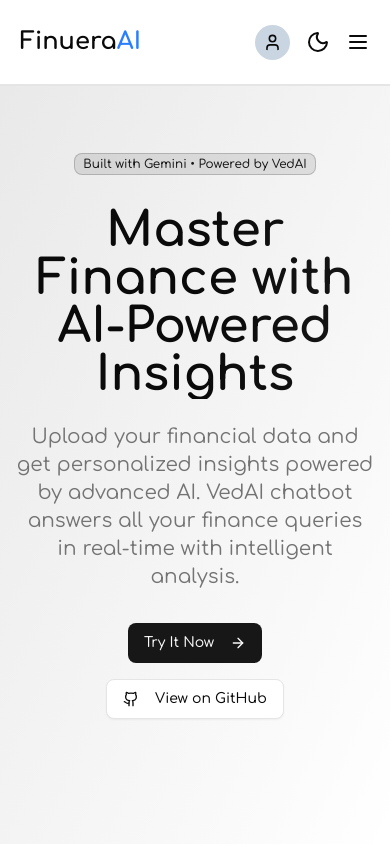
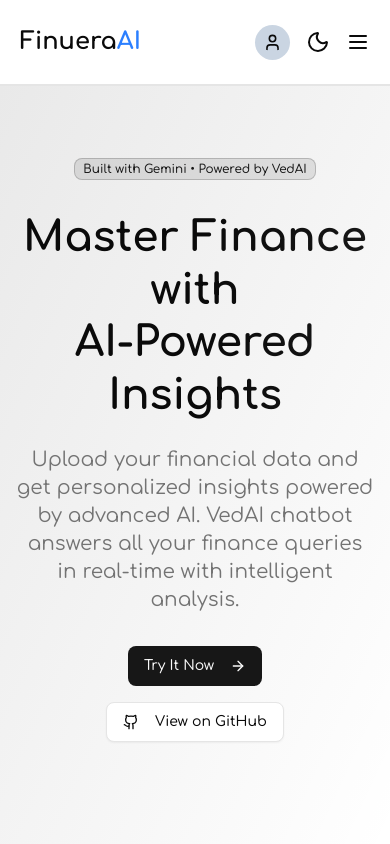
Before and after one commit to TilakRathoure/Finuera, a Next.js app: page / in a window 390 px wide. Shown: the top 844 px of the page. Built offline with nearby package versions, Linux system fonts and the light colour scheme.

Commit message:
make responsive

```diff
--- a/package.json
+++ b/package.json
@@ -16,7 +16,7 @@
     "clsx": "^2.1.1",
     "lucide-react": "^0.536.0",
     "mongoose": "^8.17.0",
-    "next": "15.4.5",
+    "next": "^15.4.2-canary.39",
     "next-auth": "^5.0.0-beta.29",
     "next-themes": "^0.4.6",
     "react": "19.1.0",
--- a/src/components/home/Header.tsx
+++ b/src/components/home/Header.tsx
@@ -23,7 +23,7 @@
   const { dark, setdark } = useContext(DarkModeContext);
 
   return (
-    <div className="fixed z-9 w-full bg-white dark:bg-black border-b-2">
+    <div className="fixed z-5 w-full bg-white dark:bg-black border-b-2">
       <div className="mx-auto h-[10vh] px-5 max-w-[80rem] flex justify-between">
         <div className="text-2xl flex justify-center items-center font-bold">
           <Link href={"/"}>
@@ -64,9 +64,9 @@
       </div>
 
       <ul
-        className={`${
+        className={`z-50 fixed ${
           side ? "right-0" : "-right-[100%]"
-        } fixed transition-all z-10`}
+        } transition-all`}
       >
         <div className="bg-white dark:bg-black h-[100vh] w-[50vw] text-xl flex flex-col gap-2 p-4 justify-start pt-[120px] items-center">
           <X
--- a/src/components/home/Herosection.tsx
+++ b/src/components/home/Herosection.tsx
@@ -6,7 +6,7 @@
 
 const Herosection = () => {
   return (
-    <section className="h-screen flex justify-center items-center  overflow-hidden bg-gradient-to-br from-primary/10 via-primary/5 to-transparent dark:from-primary/20 dark:via-primary/10 dark:to-transparent">
+    <section className="h-screen flex justify-center items-center  overflow-hidden bg-gradient-to-br from-primary/10 via-primary/5 to-transparent dark:from-primary/20 dark:via-primary/10 dark:to-transparent pt-7">
       <div className="max-w-7xl mx-auto px-4 sm:px-6 lg:px-8 py-20 relative">
         <div className="text-center">
           <Badge
@@ -16,7 +16,7 @@
             Built with Gemini • Powered by VedAI
           </Badge>
 
-          <h1 className="text-5xl md:text-7xl font-bold mb-6 bg-gradient-to-r from-foreground via-foreground to-primary bg-clip-text text-transparent">
+          <h1 className=" text-[42px] leading-tight md:text-7xl font-bold mb-6 bg-gradient-to-r from-foreground via-foreground to-primary bg-clip-text text-transparent">
             Master Finance with <br />
             <span>AI-Powered</span> Insights
           </h1>
```
Also changed, not shown: 1 other file (tests, documents, lock files or other folders).
